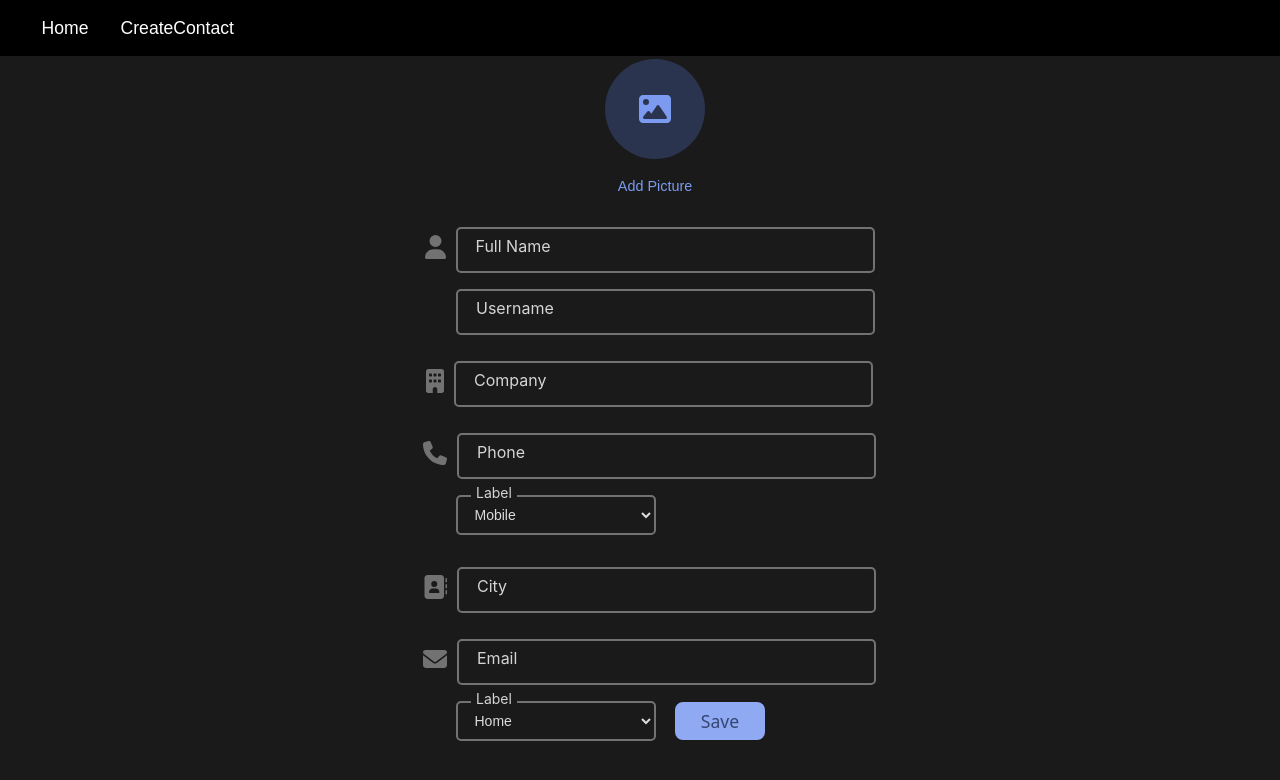
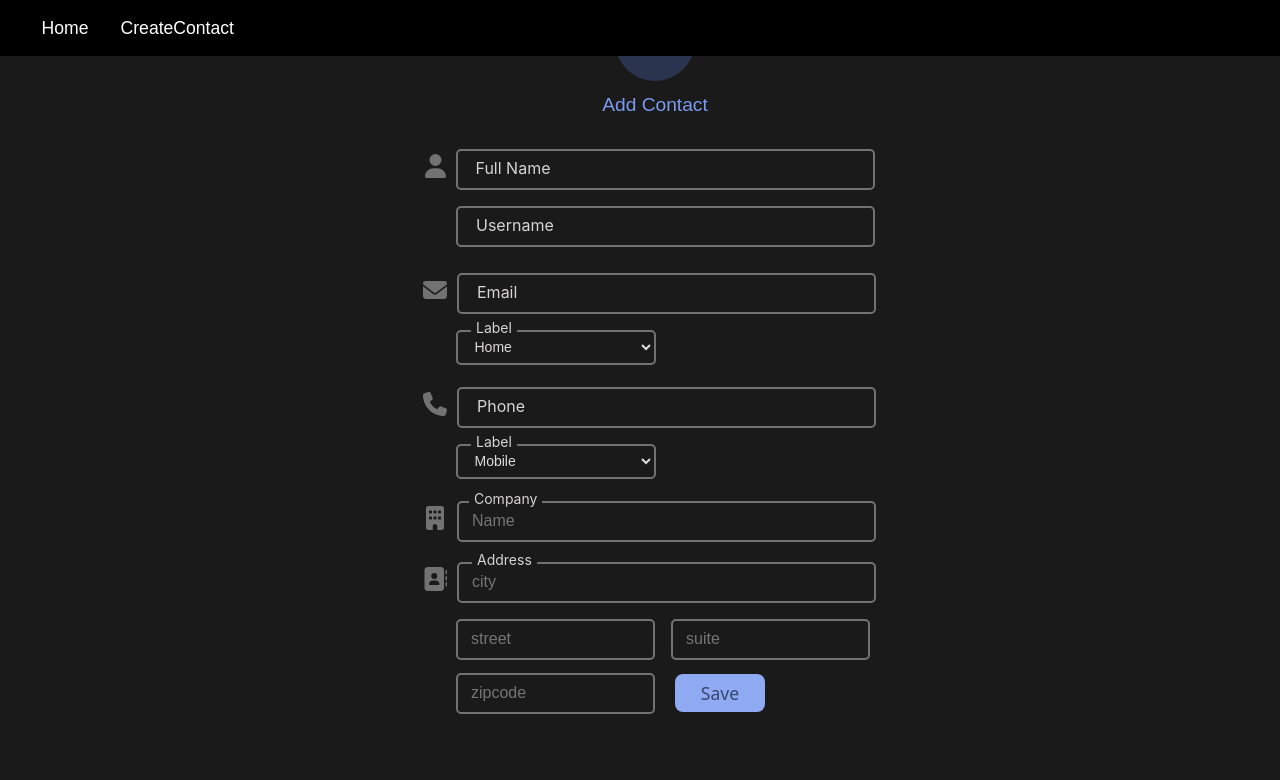
Before and after one commit to utkarsh680/CONTACT_MANAGER, a React (Create React App) app: page /create-contact in a window 1280 px wide. Shown: the top 780 px of the page. Built offline with nearby package versions, Linux system fonts and the light colour scheme; no server answers.

Commit message:
create contact successfull

```diff
--- a/src/component/CreateContact.js
+++ b/src/component/CreateContact.js
@@ -13,22 +13,42 @@ import { useDetails } from "../hooks";
 
 export default function CreateContact() {
   const useContact = useDetails();
-  const [firstName, setFirstName] = useState("");
-  const [userName, setUserName] = useState("");
+  const [name, setName] = useState("");
+  const [username, setUsername] = useState("");
   const [company, setCompany] = useState("");
   const [phone, setPhone] = useState("");
-  const [address, setAddress] = useState("");
+  const [city, setCity] = useState("");
+  const [street, setStreet] = useState("");
+  const [suite, setSuite] = useState("");
+  const [zipcode, setZipcode] = useState("");
   const [email, setEmail] = useState("");
   const addContact = () => {
+    if (name === "" || username === "") {
+      // notification
+      return;
+    }
     useContact.addContact({
-      firstName,
-      userName,
-      company,
+      name,
+      username,
+      company: {
+        name: company
+      },
       phone,
-      address,
+      address: {
+        city,
+        street,
+        suite,
+        zipcode,
+      },
       email,
       id: Math.random(),
     });
+    setName("");
+    setUsername("");
+    setCompany("");
+    setPhone("");
+    setCity("")
+    setStreet("")
   };
   return (
     <div className={styles.main}>
@@ -37,7 +57,7 @@ export default function CreateContact() {
           <FontAwesomeIcon icon={faImage} className={styles.profileImg} />
         </div>
         <div className={styles.addPicture}>
-          <button className={styles.addBtn}>Add Picture</button>
+          <button className={styles.addBtn}>Add Contact</button>
         </div>
       </div>
 
@@ -49,11 +69,11 @@ export default function CreateContact() {
               type="text"
               id="name"
               className="formInputName"
-              value={firstName}
-              onChange={(e) => setFirstName(e.target.value)}
+              value={name}
+              onChange={(e) => setName(e.target.value)}
               required
             />
-            <label for="name" className="formLabel">
+            <label htmlFor="name" className="formLabel">
               Full Name
             </label>
           </div>
@@ -66,34 +86,49 @@ export default function CreateContact() {
               type="text"
               id="username"
               className={styles.formInputSurname}
-              value={userName}
-              onChange={(e) => setUserName(e.target.value)}
+              value={username}
+              onChange={(e) => setUsername(e.target.value)}
               required
             />
-            <label for="username" className="formLabel">
+            <label htmlFor="username" className="formLabel">
               Username
             </label>
           </div>
         </div>
       </div>
+
       <div className={styles.form}>
-        <FontAwesomeIcon icon={faBuilding} className={styles.profile} />
+        <FontAwesomeIcon icon={faEnvelope} className={styles.profile} />
         <div>
           <div className={styles.wrapper}>
             <input
               type="text"
-              id="company"
-              className="formInputCompany"
-              value={company}
-              onChange={(e) => setCompany(e.target.value)}
+              id="email"
+              className={styles.formInputEmail}
+              value={email}
+              onChange={(e) => setEmail(e.target.value)}
               required
             />
-            <label for="company" className="formLabel">
-              Company
+            <label htmlFor="email" className={styles.formLabel}>
+              Email
             </label>
           </div>
         </div>
       </div>
+      <div className={styles.form}>
+        <div>
+          <div className={`${styles.wrapper} ${styles.marginLeft}`}>
+            <label className={styles.formLabelOption}>Label</label>
+            <select>
+              <option>Home</option>
+              <option>Work</option>
+              <option>Other</option>
+              <option>Custom</option>
+            </select>
+          </div>
+        </div>
+      </div>
+      <div className={styles.formPhone}>
         <div className={styles.form}>
           <FontAwesomeIcon icon={faPhone} className={styles.profile} />
           <div>
@@ -106,9 +141,8 @@ export default function CreateContact() {
                 onChange={(e) => setPhone(e.target.value)}
                 required
               />
-            <label for="phone" className="formLabel">
-              Phone
-            </label>
+              <label htmlFor="phone">Phone</label>
+            </div>
           </div>
         </div>
       </div>
@@ -130,6 +164,29 @@ export default function CreateContact() {
           </div>
         </div>
       </div>
+      <div className={styles.formCompany}>
+        <div className={styles.form}>
+          <FontAwesomeIcon icon={faBuilding} className={styles.profile} />
+          <div>
+            <div className={styles.wrapper}>
+              <input
+                type="text"
+                id="company"
+                className={styles.formInputCompany}
+                value={company}
+                onChange={(e) => setCompany(e.target.value)}
+                required
+                placeholder="Name"
+              />
+              <label htmlFor="company" className={styles.compnayLabel}>
+                Company
+              </label>
+            </div>
+          </div>
+        </div>
+      </div>
+
+      <div className={styles.formAddress}>
         <div className={styles.form}>
           <FontAwesomeIcon icon={faAddressBook} className={styles.profile} />
           <div>
@@ -138,48 +195,73 @@ export default function CreateContact() {
                 type="input"
                 id="address"
                 className={styles.formInputAdd}
-              value={address}
-              onChange={(e) => setAddress(e.target.value)}
+                value={city}
+                onChange={(e) => setCity(e.target.value)}
                 required
+                placeholder="city"
               />
-            <label for="address">City</label>
+              <label htmlFor="address" className={styles.addLabel}>
+                Address
+              </label>
+            </div>
+          </div>
+        </div>
+      </div>
+
+      <div className={styles.form}>
+        <div>
+          <div className={`${styles.wrapper} ${styles.marginLeft}`}>
+            <input
+              type="text"
+              id="street"
+              className={styles.formInputStreet}
+              placeholder="street"
+              required
+              value={street}
+              onChange={(e) => setStreet(e.target.value)}
+            />
           </div>
         </div>
       </div>
       <div className={styles.form}>
-        <FontAwesomeIcon icon={faEnvelope} className={styles.profile} />
-        <div>
-          <div className={styles.wrapper}>
+        <div className={styles.address1}>
+          <div className={`${styles.wrapper} ${styles.marginLeft}`}>
             <input
               type="text"
-              id="email"
-              className={styles.formInputEmail}
-              value={email}
-              onChange={(e) => setEmail(e.target.value)}
+              id="street"
+              className={styles.formInputStreet}
+              placeholder="suite"
               required
+              value={suite}
+              onChange={(e) => setSuite(e.target.value)}
             />
-            <label for="email" className={styles.formLabel}>
-              Email
-            </label>
           </div>
         </div>
       </div>
       <div className={styles.form}>
-        <div>
+        <div className={styles.address2}>
           <div className={`${styles.wrapper} ${styles.marginLeft}`}>
-            <label className={styles.formLabelOption}>Label</label>
-            <select>
-              <option>Home</option>
-              <option>Work</option>
-              <option>Other</option>
-              <option>Custom</option>
-            </select>
+            <input
+              type="text"
+              id="street"
+              className={styles.formInputStreet}
+              placeholder="zipcode"
+              required
+              value={zipcode}
+              onChange={(e) => setZipcode(e.target.value)}
+            />
           </div>
         </div>
       </div>
+
       <div className={styles.form}>
-        <button onClick={addContact} className={styles.saveBtn}>Save</button>
+        <button onClick={addContact} className={styles.saveBtn}>
+          Save
+        </button>
       </div>
+      <footer>
+
+      </footer>
     </div>
   );
 }
--- a/src/hooks/index.jsx
+++ b/src/hooks/index.jsx
@@ -3,7 +3,9 @@ import { UserContext } from "../providers/UserProvider";
 
 export const useDetails = () => {
     return useContext(UserContext);
+
 }
+console.log('useDetails', useDetails)
 
 export const useProvideDetails = () => {
     const [contacts, setContacts] = useState([]);
--- a/src/index.css
+++ b/src/index.css
@@ -5,7 +5,5 @@ body {
     sans-serif;
   -webkit-font-smoothing: antialiased;
   -moz-osx-font-smoothing: grayscale;
-  background-color: rgb(25, 26, 25);
-
 
 }
--- a/src/pages/Home.js
+++ b/src/pages/Home.js
@@ -73,8 +73,10 @@ const Home = () => {
                       <FontAwesomeIcon icon={faLocationDot} className={styles.icon3} />
                     </div>
                     <div className={styles.add}>
-                      <div className={styles.addStyle}>User City</div>
-                      <div className={styles.addContent}>{contact.address.city}</div>
+                      <div className={styles.addStyle}>User Address</div>
+                      <div className={styles.addContent} >{contact.address.suite}, {contact.address.street}</div>
+                      <div className={`${styles.addContent} ${styles.cityZipcode}`}>{contact.address.city}, {contact.address.zipcode}</div>
+
                     </div>
                   </div>
                   <div className={styles.companyInformation}>
--- a/src/providers/UserProvider.js
+++ b/src/providers/UserProvider.js
@@ -3,6 +3,7 @@ import { useProvideDetails } from "../hooks";
 
 const initialState = {
   user: null,
+
 };
 
 export const UserContext = createContext(initialState);
--- a/src/styles/CreateContact.module.css
+++ b/src/styles/CreateContact.module.css
@@ -13,6 +13,10 @@ select:-webkit-autofill:focus {
   transition: background-color 5000s ease-in-out 0s;
 
 }
+body{
+  background-color: rgb(25, 26, 25);
+}
+
 code {
   font-family: source-code-pro, Menlo, Monaco, Consolas, 'Courier New',
     monospace;
@@ -27,27 +31,44 @@ code {
  flex-direction: column;
  justify-content: center;
  row-gap: 2rem;
+
+
 }
+
 .form{
  display: -webkit-flex;
  display: -moz-flex;
  display: -ms-flex;
  display: -o-flex;
  display: flex;
-justify-content: center;
-align-items: center;
-position: relative;
+ justify-content: center;
+ align-items: center;
+ position: relative;
+
+
 }
 .profileAdd{
   display: flex;
   flex-direction: column;
   align-items: center;
-  row-gap: 1rem;
   margin-left:30px;
 }
 .wrapper{
   width: 400px;
-  height: 40px;
+  height: 35px;
+  position: relative;
+
+}
+.addPictureImage{
+  height: 70px;
+  width: 70px;
+  background-color: aliceblue;
+  display: flex;
+  justify-content: center;
+  align-items: center;
+  border-radius: 50%;
+}
+.formInputStreet1{
   position: relative;
 
 }
@@ -63,6 +84,12 @@ position: relative;
   font-size: 16px;
 
 }
+.formInputCity{
+  position:absolute;
+  left: 55%;
+  top: -62px;
+}
+
 .wrapper label{
   position: absolute;
   left: 15px;
@@ -82,6 +109,19 @@ pointer-events: none;
 font-size: 14px;
 }
 
+.wrapper .addLabel{
+  top: -11px;
+  position: absolute;
+  left: 15px;
+  top: -11px;
+  color: rgb(214, 212, 212);
+  text-transform: capitalize;
+  font-size: 14px;
+  transition: top 0.3s ease;
+  padding: 0 5px;
+  background-color: rgb(25, 26, 25);
+}
+
 .wrapper input:focus{
   border: 2px solid rgb(124, 155, 240);
 }
@@ -91,9 +131,23 @@ font-size: 14px;
   margin-right: 10px;
 }
 
+/* form address */
+
+.wrapper .formInputStreet{
+  width: 45%;
+}
+.wrapper .formInputCity{
+  width: 45%;
+}
+.addpos{
+  display: flex;
+  flex-direction: row;
+}
+
+
 .profileImage{
-  width: 100px;
-  height: 100px;
+  width: 80px;
+  height: 80px;
   border-radius: 50%;
   background-color: rgba(54, 70, 114, 0.61);
   display: flex;
@@ -101,15 +155,22 @@ font-size: 14px;
   align-items: center;
 }
 .profileImg{
-  font-size: 2rem;
+  font-size: 1.5rem;
   color: rgb(124, 155, 240);
 }
 .addPicture .addBtn{
-  font-size: 0.9rem;
+  font-size: 1.2rem;
   color: rgb(124, 155, 240);
   border:none;
   cursor: pointer;
   background: transparent;
+  margin-top: 12px;
+}
+
+.wrapper .formInputzipcode{
+  width: 45%;
+  position: relative;
+  top: -155%;
 }
 .wrapper select{
   background:transparent;
@@ -151,8 +212,9 @@ border: 2px solid rgb(124, 155, 240);
 }
 
 
+
 .form .saveBtn{
-  margin-top: -6.5rem;
+  margin-top: -13.3rem;
   margin-left: 10rem;
   width: 90px;
   height: 38px;
@@ -170,3 +232,41 @@ border: 2px solid rgb(124, 155, 240);
 .form .saveBtn:hover{
   background-color: rgb(124, 155, 240);
 }
+
+.emailPosition{
+  display: flex;
+  flex-direction: row;
+  margin-top: -10px;
+}
+
+
+.address1{
+  position: relative;
+  top: -57px;
+  left: 215px;
+}
+.address2{
+  position: relative;
+  top: -60px;
+}
+
+.formCompany{
+  margin-top: -10px;
+}
+.formAddress{
+  margin-top: -6px;
+}
+.wrapper .compnayLabel{
+  position: absolute;
+  left: 15px;
+  top: -11px;
+  color: rgb(214, 212, 212);
+  text-transform: capitalize;
+  font-size: 14px;
+  transition: top 0.3s ease;
+  padding: 0 5px;
+  background-color: rgb(25, 26, 25);
+}
+.formPhone{
+  margin-top: -10px;
+}
--- a/src/styles/Home.module.css
+++ b/src/styles/Home.module.css
@@ -1,3 +1,4 @@
+
 .box {
   display: flex;
   flex-wrap: wrap;
@@ -8,7 +9,10 @@
   background-size: cover;
   background-repeat: no-repeat;
   opacity: 0.9;
-
+  background-position: fixed;
+}
+::-webkit-scrollbar{
+  width: 0px;
 }
 
 .contactBox {
@@ -328,10 +332,20 @@
 }
 
 .delete{
-  color: red;
+  color: rgb(228, 112, 112);
   font-size: 1.5rem;
   position: absolute;
-  right: 0;
-  padding: 10px;
-  bottom: -50px;
+  right: 0px;
+  padding: 15px;
+  top: -55px;
+  transition: 0.2s ease ;
 }
+.delete:hover{
+  color: red;
+  transform: scale(1.1);
+  top: -52px;
+}
+
+.cityZipcode{
+  margin-top: -12px;
+}
```
Lines whose indentation alone changed are shown as unchanged.
